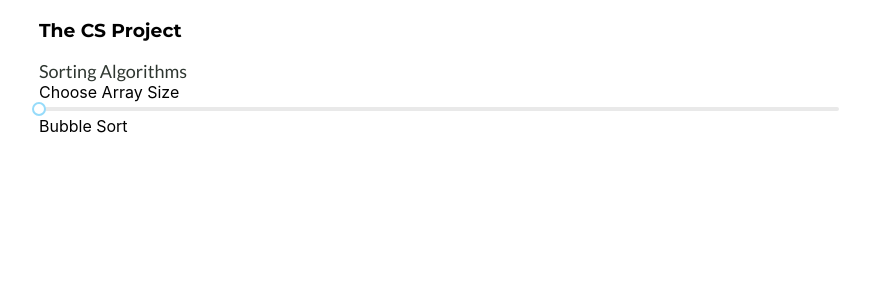
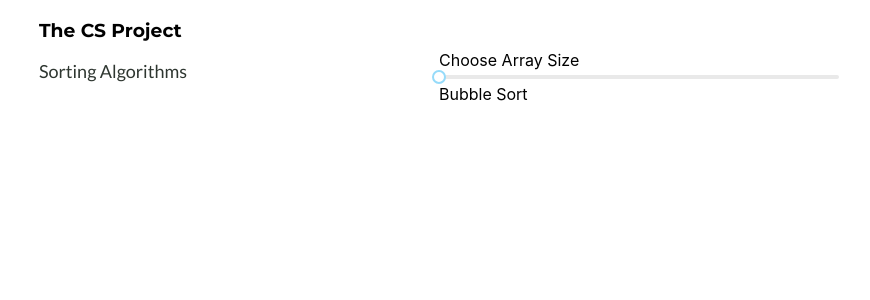
Before and after one commit to CaroMen/TheCSProject, a React (Create React App) app: page /bubble-sort in a window 1280 px wide. Shown: the top 300 px of the page, without its empty margins (201-1071 px from the left). Built offline with nearby package versions, Linux system fonts and the light colour scheme.

Commit message:
simple styling for page added

```diff
--- /dev/null
+++ b/src/App.css
@@ -0,0 +1,5 @@
+.body-div {
+    display: flex;
+    flex-direction: row;
+    justify-content: space-between;
+}
--- a/src/App.js
+++ b/src/App.js
@@ -3,15 +3,19 @@ import BubbleVis from './components/OptionsSelector/BubbleVis';
 import NavBar from './components/NavBar';
 import { BrowserRouter, Route, Switch } from 'react-router-dom';
 
+import './App.css';
+
 function App() {
   return (
     <BrowserRouter>
+      <div className="body-div">
         <NavBar />
         <Switch>
           <Route exact path="/bubble-sort">
             <BubbleVis />
           </Route>
         </Switch>
+      </div>
     </BrowserRouter>
   );
 }
--- a/src/animator.js
+++ b/src/animator.js
@@ -19,7 +19,7 @@ export const animator = (animation) => {
             setTimeout(() => {
                 const [barOneIdx, newHeight] = animation[i];
                 const barOneStyle = bars[barOneIdx].style;
-                barOneStyle.height = `${newHeight}px`;
+                barOneStyle.width = `${newHeight}px`;
             })
         }
     }
--- a/src/components/NavBar/navbar.css
+++ b/src/components/NavBar/navbar.css
@@ -3,9 +3,11 @@ html, body {
     margin: 0 120px;
 }
 
-/* .nav-outer {
-
-} */
+.nav-outer {
+    display: flex;
+    flex-direction: column;
+    justify-content: left;
+}
 
 .logo {
     font-family: 'Montserrat', sans-serif;
--- a/src/components/OptionsSelector/BubbleVis.js
+++ b/src/components/OptionsSelector/BubbleVis.js
@@ -4,6 +4,7 @@ import { animator } from '../../animator';
 import Slider from 'rc-slider';
 import 'rc-slider/assets/index.css';
 
+import './visualizer.css';
 
 const BubbleVis = () => {
     const [arr, setArr] = useState([]);
@@ -26,10 +27,8 @@ const BubbleVis = () => {
         })
     }
 
-    console.log('butthole', barHeight);
-
     return (
-        <div>
+        <div className="visualizer-container">
             <div className="select-size">
                 <label>Choose Array Size</label>
                 <Slider
@@ -41,9 +40,7 @@ const BubbleVis = () => {
             <div>
                 {console.log('arr', arr)}
                 {barHeight.map((val, i) => (
-                    <div>
-                        {/* {console.log('butthole', val)} */}
-                    </div>
+                    <div className="array-bar" key={i} style={{ height: `${val}px`, backgroundColor: 'blueviolet' }}></div>
                 ))}
             </div>
             <div onClick={(e) => bubbleSorter(e)}>Bubble Sort</div>
--- /dev/null
+++ b/src/components/OptionsSelector/visualizer.css
@@ -0,0 +1,13 @@
+.visualizer-container {
+    display: flex;
+    flex-direction: column;
+    justify-content: right;
+    width: 400px;
+    margin-top: 50px;
+}
+
+.array-bar {
+    display: flex;
+    margin: 0px 3px;
+
+}
```
Lines whose indentation alone changed are shown as unchanged.
